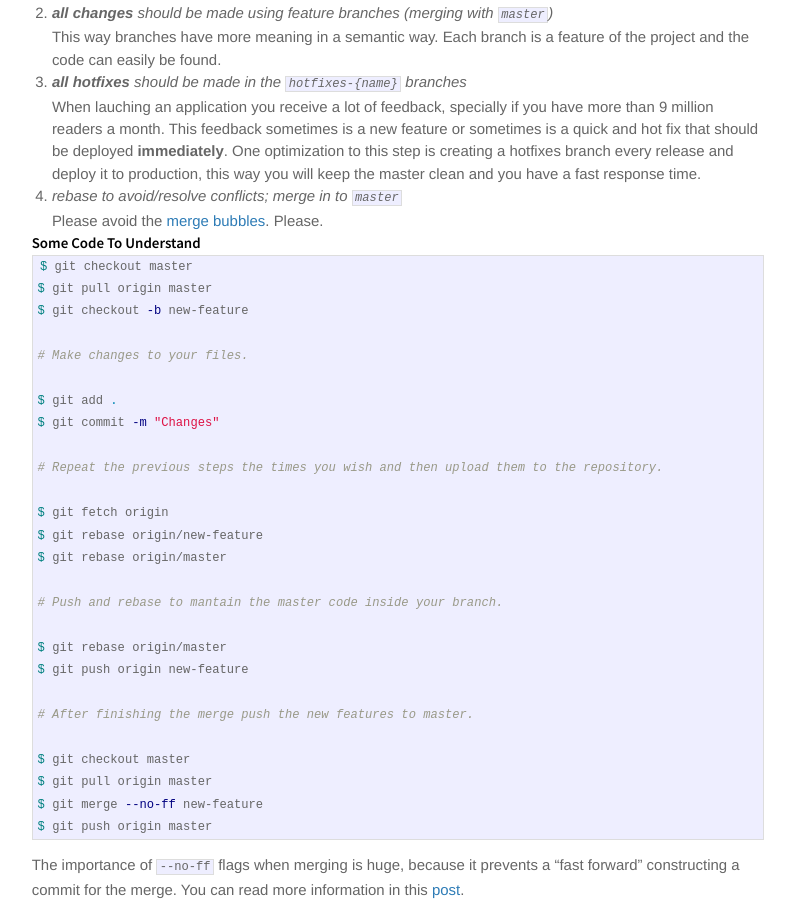
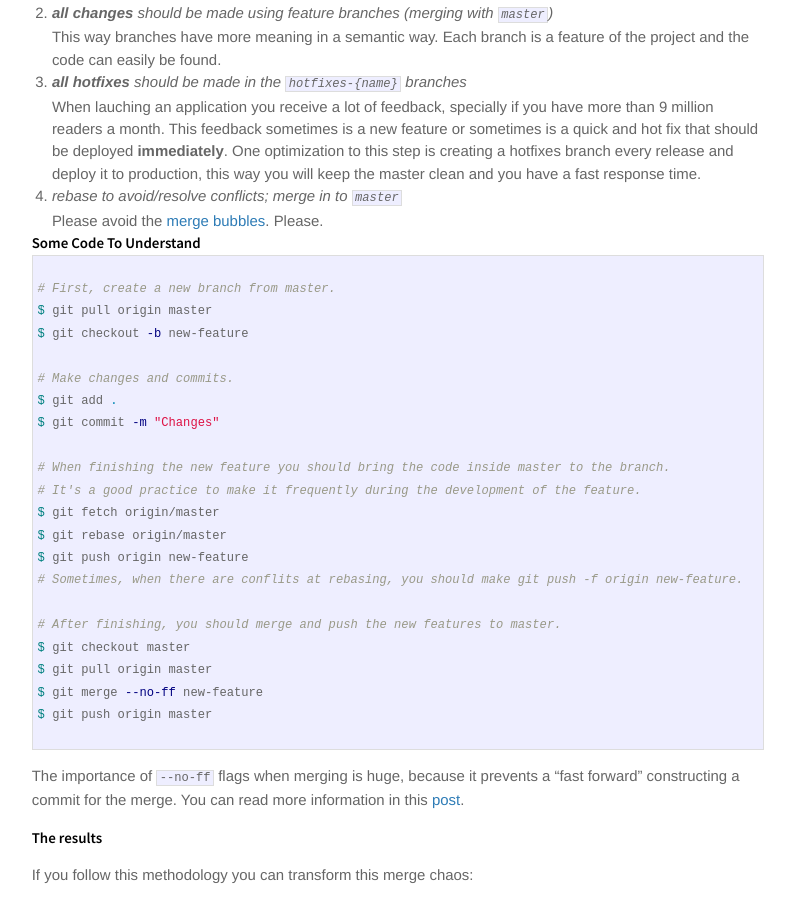
Before and after one commit to archdaily/archdaily.github.io, a Jekyll site: the page built from _posts/2014-02-06-our-gitflow.markdown, in a window 1280 px wide and 900 px high, scrolled down 842 px. Shown: the whole window, without its empty margins (242-1037 px from the left). Built offline with Jekyll 4.4.1, drawn with Linux system fonts in a browser that asks for light colours; Markdown is read by kramdown in place of the engine named in the settings; comment, search, counter and statistics services are not loaded.

Commit message:
FIX: Bash code example is now more useful

````diff
--- a/_posts/2014-02-06-our-gitflow.markdown
+++ b/_posts/2014-02-06-our-gitflow.markdown
@@ -34,32 +34,28 @@
 #Some Code To Understand
 
 ```bash
-$ git checkout master
+
+# First, create a new branch from master.
 $ git pull origin master
 $ git checkout -b new-feature
 
-# Make changes to your files.
-
+# Make changes and commits.
 $ git add .
 $ git commit -m "Changes"
 
-# Repeat the previous steps the times you wish and then upload them to the repository.
-
-$ git fetch origin
-$ git rebase origin/new-feature
-$ git rebase origin/master
-
-# Push and rebase to mantain the master code inside your branch.
-
+# When finishing the new feature you should bring the code inside master to the branch.
+# It's a good practice to make it frequently during the development of the feature.
+$ git fetch origin/master
 $ git rebase origin/master
 $ git push origin new-feature
+# Sometimes, when there are conflits at rebasing, you should make git push -f origin new-feature.
 
-# After finishing the merge push the new features to master.
-
+# After finishing, you should merge and push the new features to master.
 $ git checkout master
 $ git pull origin master
 $ git merge --no-ff new-feature
 $ git push origin master
+
 ```
 
 The importance of `--no-ff` flags when merging is huge, because it prevents a "fast forward" constructing a commit for the merge. You can read more information in this [post][so-no-ff].
````
